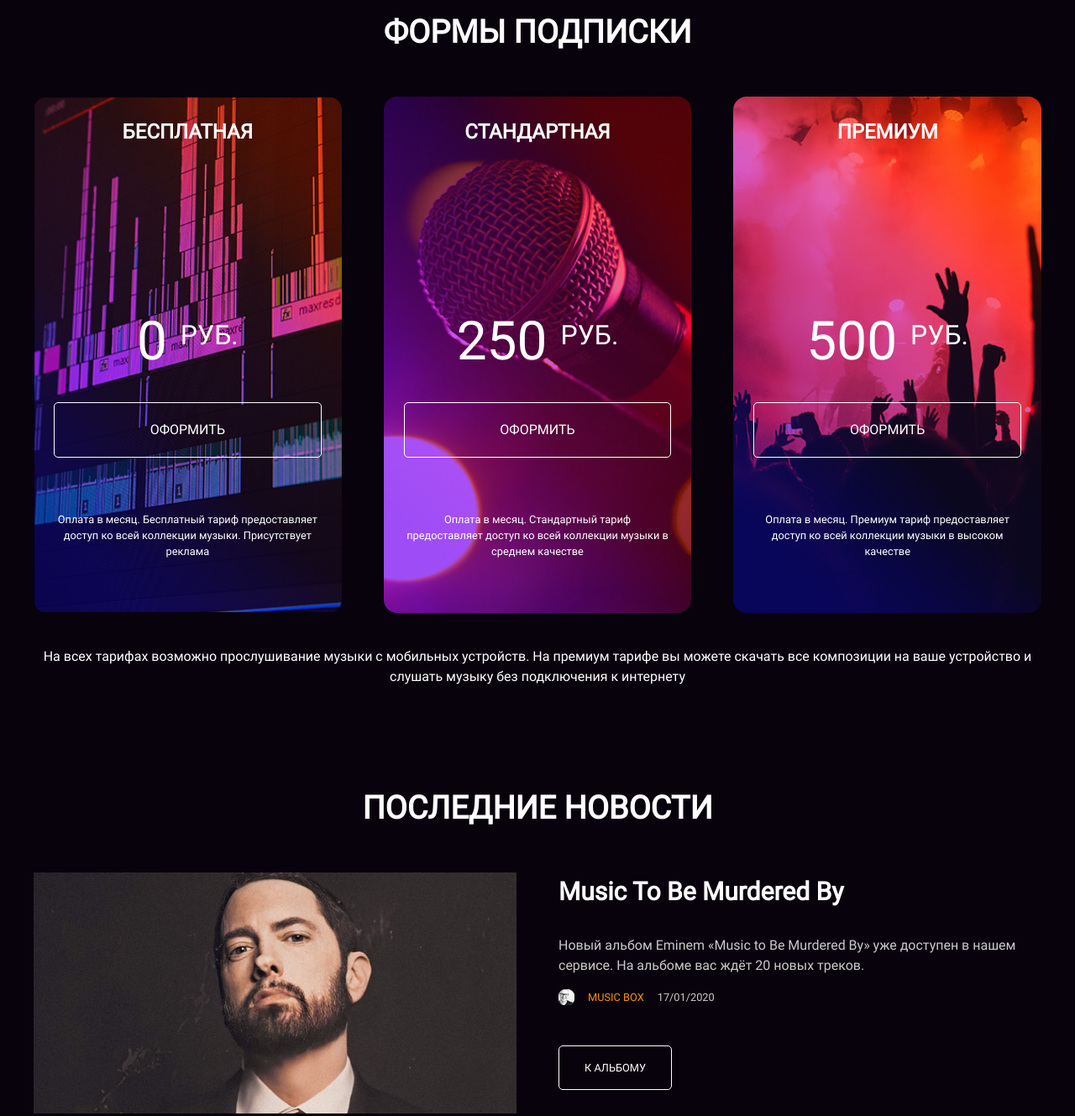
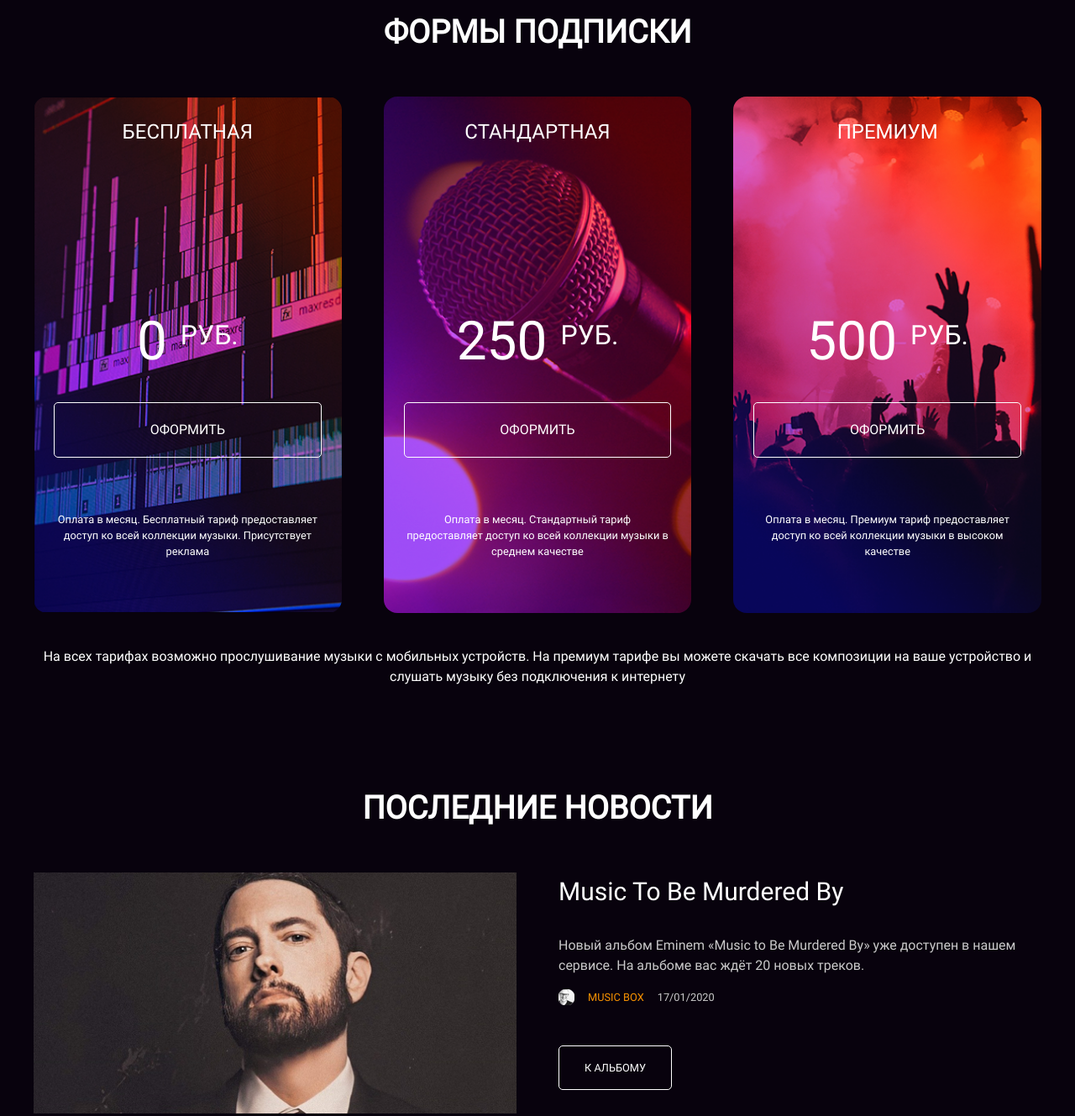
Before and after one commit to kirill-kopylov/layout-designer-project-lvl2, a website: page src/index.html in a window 1280 px wide. Shown: the part 840-2169 px from the top of the page at 84% size. Drawn offline with Linux system fonts and the light colour scheme.

Commit message:
fix font-weight

```diff
--- a/src/index.html
+++ b/src/index.html
@@ -45,7 +45,7 @@
       <h2 class="text-center mb-48">Формы подписки</h2>
       <div class="subscr-cards grid grid-auto-300 gap-50 mb-40">
         <div class="subscribe-card bg-free">
-          <h3 class="mb-200 mt-24">Бесплатная</h3>
+          <h3 class="mb-200 mt-24 fw-normal">Бесплатная</h3>
           <div class="flex j-c mb-40">
             <span class="t-size-7 l-h-1 mr-16">0</span>
             <span class="t-size-3 va-sup">РУБ.</span>
@@ -55,7 +55,7 @@
             Присутствует реклама</div>
         </div>
         <div class="subscribe-card bg-standart">
-          <h3 class="mb-200 mt-24">Стандартная</h3>
+          <h3 class="mb-200 mt-24 fw-normal">Стандартная</h3>
           <div class="flex j-c mb-40">
             <span class="t-size-7 l-h-1 mr-16">250</span>
             <span class="t-size-3 va-sup">РУБ.</span>
@@ -65,7 +65,7 @@
             в среднем качестве</div>
         </div>
         <div class="subscribe-card bg-premium">
-          <h3 class="mb-200 mt-24">Премиум</h3>
+          <h3 class="mb-200 mt-24 fw-normal">Премиум</h3>
           <div class="flex j-c mb-40">
             <span class="t-size-7 l-h-1 mr-16">500</span>
             <span class="t-size-3 va-sup">РУБ.</span>
@@ -85,7 +85,7 @@
         <article class="news-post grid grid-auto-300 col-gap-50 mb-64">
           <img class="poster" src="./images/Music%20to%20Be%20Murdered%20By.png" alt="">
           <div class="post-info">
-            <h3 class="post-title">Music to Be Murdered By</h3>
+            <h3 class="post-title fw-normal">Music to Be Murdered By</h3>
             <p>Новый альбом Eminem «Music to Be Murdered By» уже доступен в нашем сервисе. На альбоме вас
               ждёт 20 новых треков.</p>
             <div class="post-created t-small ch-mr-16">
@@ -99,7 +99,7 @@
         <article class="news-post grid grid-auto-300 col-gap-50 grid-row-reverse">
           <img class="poster" src="./images/Ordinary%20Man.png" alt="">
           <div class="post-info">
-            <h3 class="post-title">Ordinary Man</h3>
+            <h3 class="post-title fw-normal">Ordinary Man</h3>
             <p>Легенда рока Оззи Озборн спустя 10 лет выпустил новый альбом Ordinary Man. Слушайте в числе
               первых на Music Box</p>
             <div class="post-created t-small ch-mr-16">
--- a/src/scss/utilities.scss
+++ b/src/scss/utilities.scss
@@ -117,6 +117,10 @@
     min-width: 100%;
 }
 
+.fw-normal {
+    font-weight: normal;
+}
+
 @media (max-width: $mobile-breakpoint) {
     .full-on-sm {
         & > * {
```
Also changed, not shown: src/css/styles.css, 1 other file.
